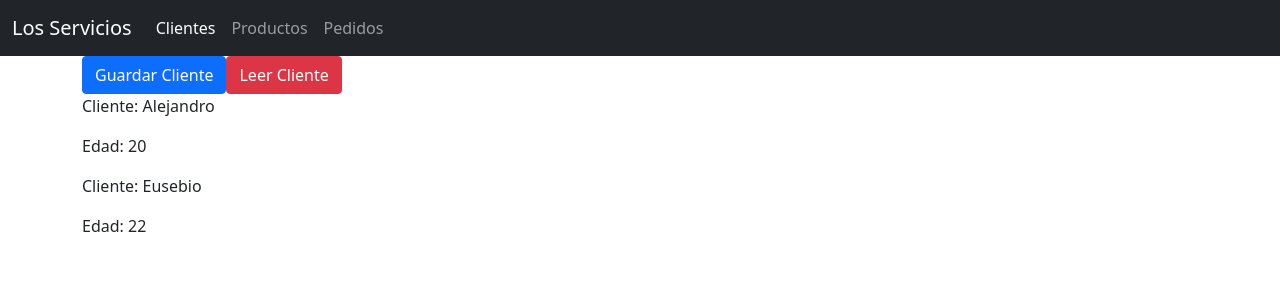
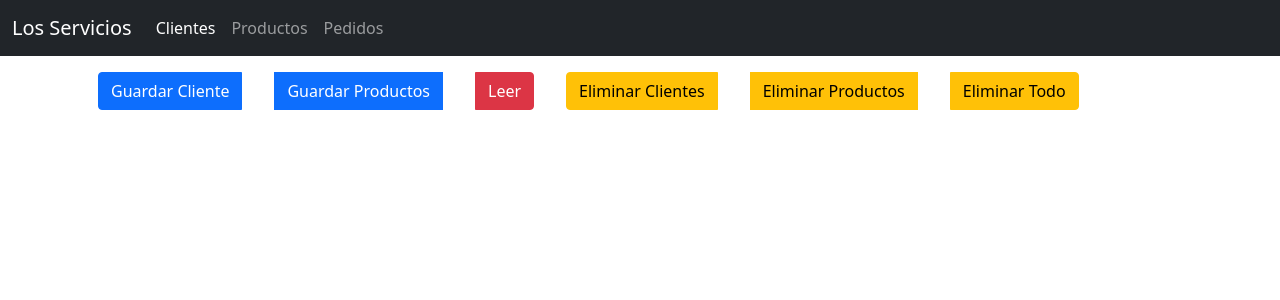
Before and after one commit to ianmajkut/sistemaDeAdministracionDePedidosAngular, an Angular app: page / in a window 1280 px wide. Shown: the top 300 px of the page. Built offline with nearby package versions, Linux system fonts and the light colour scheme.

Commit message:
Se creo la intefaz Productos y se crearon un array de productos y se implemento el codigo para leer todo, eliminar clientes, eliminar productos, eliminar todo y guardar productos

```diff
--- a/package.json
+++ b/package.json
@@ -23,11 +23,12 @@
     "zone.js": "~0.11.4"
   },
   "devDependencies": {
-    "@angular-devkit/build-angular": "~12.2.4",
+    "@angular-devkit/build-angular": "^12.2.6",
     "@angular/cli": "~12.2.4",
     "@angular/compiler-cli": "~12.2.0",
     "@types/jasmine": "~3.8.0",
     "@types/node": "^12.11.1",
+    "glob-parent": "^6.0.1",
     "jasmine-core": "~3.8.0",
     "karma": "~6.3.0",
     "karma-chrome-launcher": "~3.1.0",
--- a/src/app/clientes/clientes.component.html
+++ b/src/app/clientes/clientes.component.html
@@ -1,9 +1,28 @@
-<div class="container">
-    <button class="btn btn-primary" (click)="guardarCliente()">Guardar Cliente</button>
-    <button class="btn btn-danger" (click)="leerCliente()">Leer Cliente</button>
+<div class="container ">
+    <div class="btn-group">
+        <button class="btn btn-primary m-3" (click)="guardarCliente()">Guardar Cliente</button>
+        <button class="btn btn-primary m-3" (click)="guardarProductos()">Guardar Productos</button>
+        <button class="btn btn-danger m-3" (click)="leer()">Leer </button>
+    </div>
 
-    <div *ngFor="let cliente of clientes">
-        <p>Cliente: {{cliente.nombre}}</p>
-        <p>Edad: {{cliente.edad}}</p>
+    <div class="btn-group">
+        <button class="btn btn-warning m-3" (click)="eliminarCliente()">Eliminar Clientes </button>
+        <button class="btn btn-warning m-3" (click)="eliminarProducto()">Eliminar Productos </button>
+        <button class="btn btn-warning m-3" (click)="eliminarTodo()">Eliminar Todo </button>
+    </div>
+
+
+    <div class="container">
+        <div class="card mt-3 p-3" *ngFor="let cliente of clientes">
+            <p>Cliente: {{cliente.nombre}}</p>
+            <p>Edad: {{cliente.edad}}</p>
+        </div>
+    </div>
+
+    <div class="container">
+        <div class="card mt-3 p-3" *ngFor="let producto of productos">
+            <p>Nombre Producto: {{producto.nombre}}</p>
+            <p>Precio: {{producto.precio | currency: 'ARG'}}</p>
+        </div>
     </div>
 </div>
--- a/src/app/clientes/clientes.component.ts
+++ b/src/app/clientes/clientes.component.ts
@@ -6,6 +6,10 @@ interface Clientes{
   edad: number,
 }
 
+interface Productos{
+  nombre: string,
+  precio: number
+}
 @Component({
   selector: 'app-clientes',
   templateUrl: './clientes.component.html',
@@ -14,22 +18,33 @@ interface Clientes{
 export class ClientesComponent implements OnInit {
 
   clientes: Array<Clientes> = new Array<Clientes>()
+  productos: Array<Productos> = new Array<Productos>()
 
   constructor() { }
 
   ngOnInit(): void {
-    this.clientes.push(
-    {
-      nombre: "Alejandro",
-      apellido: "Rodriguez",
-      edad: 20
-    },
-    {
-      nombre: "Eusebio",
-      apellido: "Alexander",
-      edad: 22
-    }
-    )
+    // this.clientes.push(
+    // {
+    //   nombre: "Alejandro",
+    //   apellido: "Rodriguez",
+    //   edad: 20
+    // },
+    // {
+    //   nombre: "Eusebio",
+    //   apellido: "Alexander",
+    //   edad: 22
+    // }
+    // )
+    // this.productos.push(
+    // {
+    //   nombre: "Chipa",
+    //   precio: 200
+    // },
+    // {
+    //   nombre: "Carne",
+    //   precio: 300
+    // }
+    // )
   }
 
   guardarCliente()
@@ -38,10 +53,34 @@ export class ClientesComponent implements OnInit {
 
   }
 
-  leerCliente()
+  guardarProductos()
   {
-    localStorage.getItem('clientes')
-    console.log(this.clientes)
+    localStorage.setItem('productos',JSON.stringify(this.productos))
+
   }
 
+  leer()
+  {
+    this.clientes = JSON.parse(localStorage.getItem('clientes')!)
+    this.productos = JSON.parse(localStorage.getItem('productos')!)
+    console.log(this.clientes)
+    console.log(this.productos)
+  }
+
+  eliminarCliente()
+  {
+    localStorage.removeItem('clientes')
+  }
+
+  eliminarProducto()
+  {
+    localStorage.removeItem('productos')
+  }
+
+  eliminarTodo()
+  {
+    localStorage.clear()
+  }
+
+
 }
```
Also changed, not shown: 1 other file (tests, documents, lock files or other folders).
